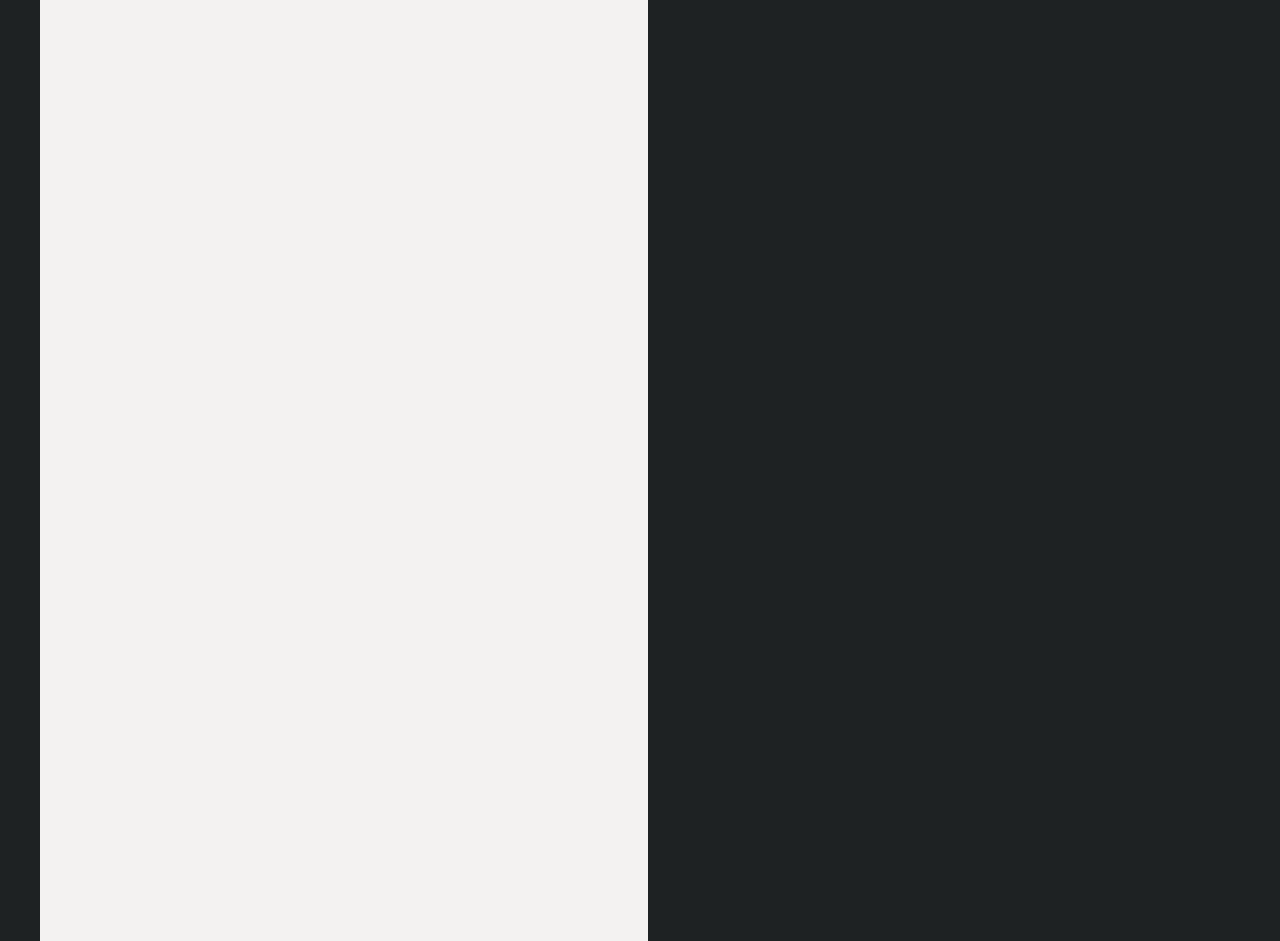
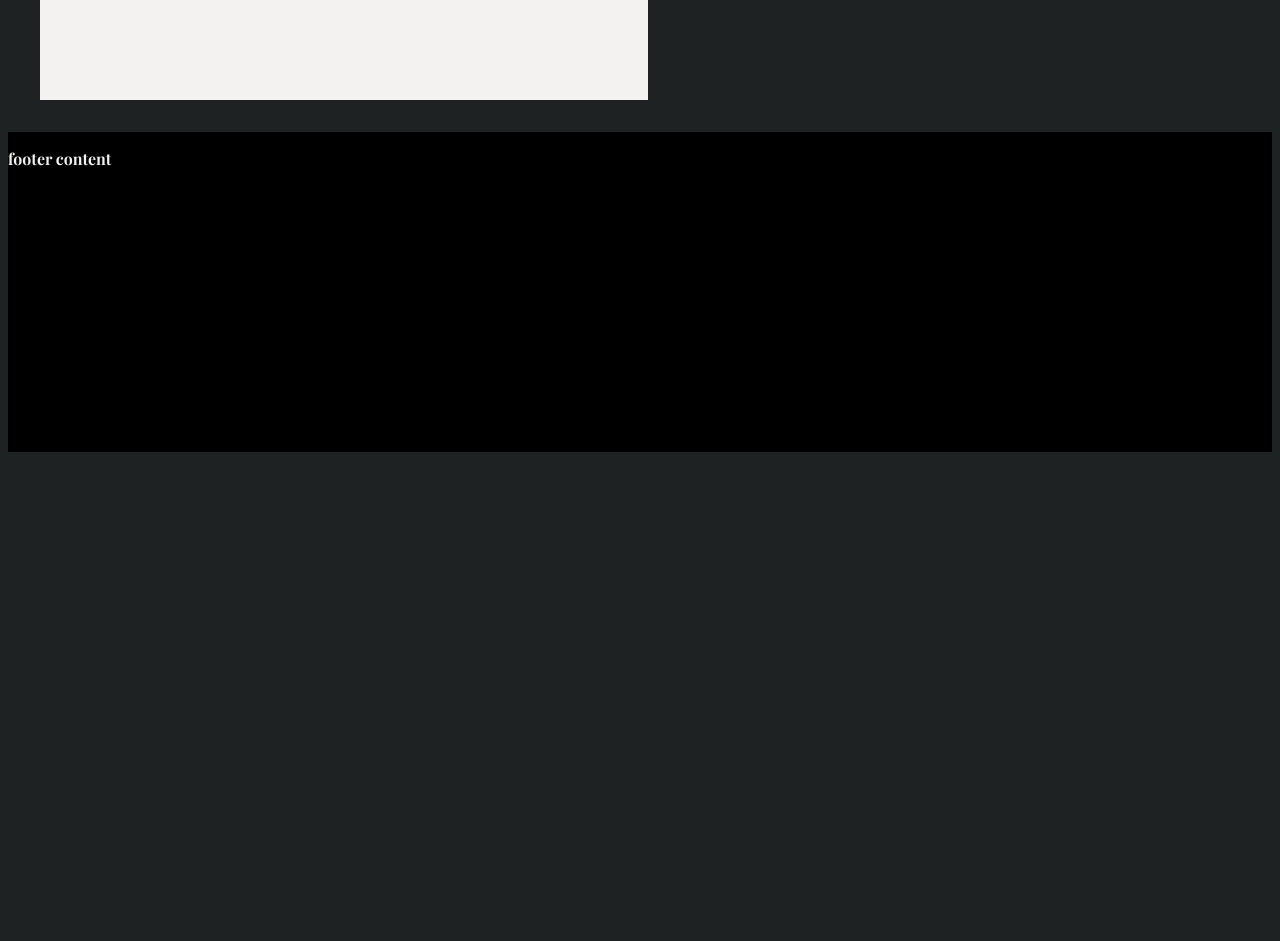
Before and after one commit to lfaivre/interview-login-page, a React (Create React App) app: page / in a window 1280 px wide. Shown: the part 740-1681 px from the top of the page. After the commit the page ends 1200 px from the top, so only its background shows below. Built offline with nearby package versions, Linux system fonts and the light colour scheme; a web font is replaced by a local one.

Commit message:
fix: layout issues

```diff
--- a/src/App.css
+++ /dev/null
@@ -1,6 +0,0 @@
-.app-outer-container {
-  position: relative;
-  width: 100%;
-
-  /* background-color: green; */
-}
--- a/src/App.js
+++ b/src/App.js
@@ -2,12 +2,13 @@ import React from 'react';
 
 import NavigationBar from './components/NavigationBar';
 import PageContentContainer from './components/PageContentContainer';
+import FooterContentContainer from './components/FooterContentContainer';
+
 import LoginMediaContainer from './components/LoginMediaContainer';
 import LoginFormContainer from './components/LoginFormContainer';
 
 import 'modern-css-reset';
 import './index.css';
-import './App.css';
 
 function App() {
   const showAccountMenu = (visible) => {
@@ -15,12 +16,13 @@ function App() {
   };
 
   return (
-    <div className="App app-outer-container">
+    <div className="App">
       <NavigationBar showAccountMenu={showAccountMenu} />
       <PageContentContainer>
         <LoginMediaContainer />
         <LoginFormContainer />
       </PageContentContainer>
+      <FooterContentContainer />
     </div>
   );
 }
--- /dev/null
+++ b/src/components/FooterContentContainer/index.css
@@ -0,0 +1,5 @@
+.footer-content-container {
+  width: 100%;
+  height: 20rem;
+  background-color: #000000;
+}
--- /dev/null
+++ b/src/components/FooterContentContainer/index.js
@@ -0,0 +1,12 @@
+import React from 'react';
+import './index.css';
+
+const FooterContentContainer = () => {
+  return (
+    <div className="footer-content-container">
+      <p>footer content</p>
+    </div>
+  );
+};
+
+export default FooterContentContainer;
--- a/src/components/LoginFormContainer/index.css
+++ b/src/components/LoginFormContainer/index.css
@@ -1,12 +1,12 @@
 .login-form-container {
   width: 50%;
-  height: 100%;
+  flex: 1;
 
   padding: 2rem;
 
   display: flex;
   flex-direction: column;
-  justify-content: flex-start;
+  justify-content: center;
   align-items: center;
 }
 
--- a/src/components/LoginMediaContainer/index.css
+++ b/src/components/LoginMediaContainer/index.css
@@ -1,6 +1,10 @@
 .login-media-container {
   width: 50%;
-  height: 100%;
-  /* flex-grow: 1; */
+  flex: 1;
+
+  display: flex;
+  justify-content: center;
+  align-items: center;
+
   background-color: var(--color-offwhite);
 }
--- a/src/components/PageContentContainer/index.css
+++ b/src/components/PageContentContainer/index.css
@@ -1,11 +1,10 @@
 .page-content-container {
   width: 100%;
-  height: 200vh;
+  min-height: calc(100vh - 6rem);
 
   padding: 2rem;
   margin-top: 6rem;
 
   display: flex;
-  justify-content: center;
-  align-items: flex-start;
+  /* flex-direction: column; */
 }
--- a/src/index.css
+++ b/src/index.css
@@ -31,11 +31,23 @@ html {
 }
 
 body {
-  width: 100vw;
-  min-height: 100vh;
   overflow-x: hidden;
   overflow-y: auto;
 
   background-color: var(--color-offblack);
   color: var(--color-offwhite);
 }
+
+/* @info App */
+
+.App {
+  position: relative;
+  width: 100vw;
+  height: 100%;
+  min-height: 100vh;
+
+  display: flex;
+  flex-direction: column;
+  justify-content: flex-start;
+  align-content: center;
+}
```
